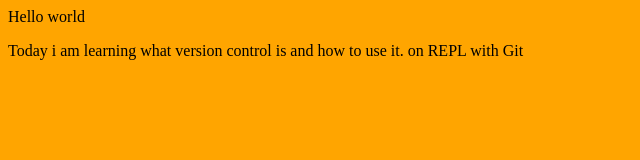
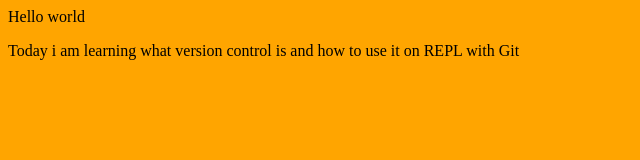
Before and after one commit to Br1an166/collaborationBasics-Brian-Cardenas, a plain HTML site: page index.html in a window 1280 px wide. Shown: the full height of the page, 0-640 px from the left. Drawn offline with Linux system fonts and the light colour scheme.

Commit message:
fixed up words

```diff
--- a/index.html
+++ b/index.html
@@ -11,7 +11,7 @@
 <body>
   Hello world
 
-  <p>Today i am learning what version control is and how to use it. on REPL with Git</p>
+  <p>Today i am learning what version control is and how to use it on REPL with Git</p>
   <script src="script.js"></script>
 </body>
 
```
